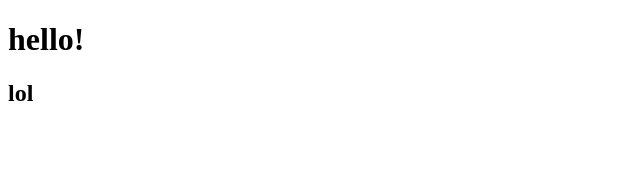
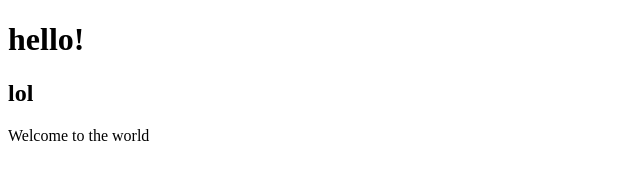
Before and after one commit to manabreak11/manabreak11, a plain HTML site: page index.html in a window 1280 px wide. Shown: the whole page, without its empty margins (0-640 px from the left). Drawn offline with Linux system fonts and the light colour scheme.

Commit message:
Update html
Update some html

```diff
--- a/index.html
+++ b/index.html
@@ -9,5 +9,6 @@
 <body>
     <h1 class="hello">hello!</h1>
     <h2>lol</h2>
+    <div class="world">Welcome to the world</div>
 </body>
 </html>
```
